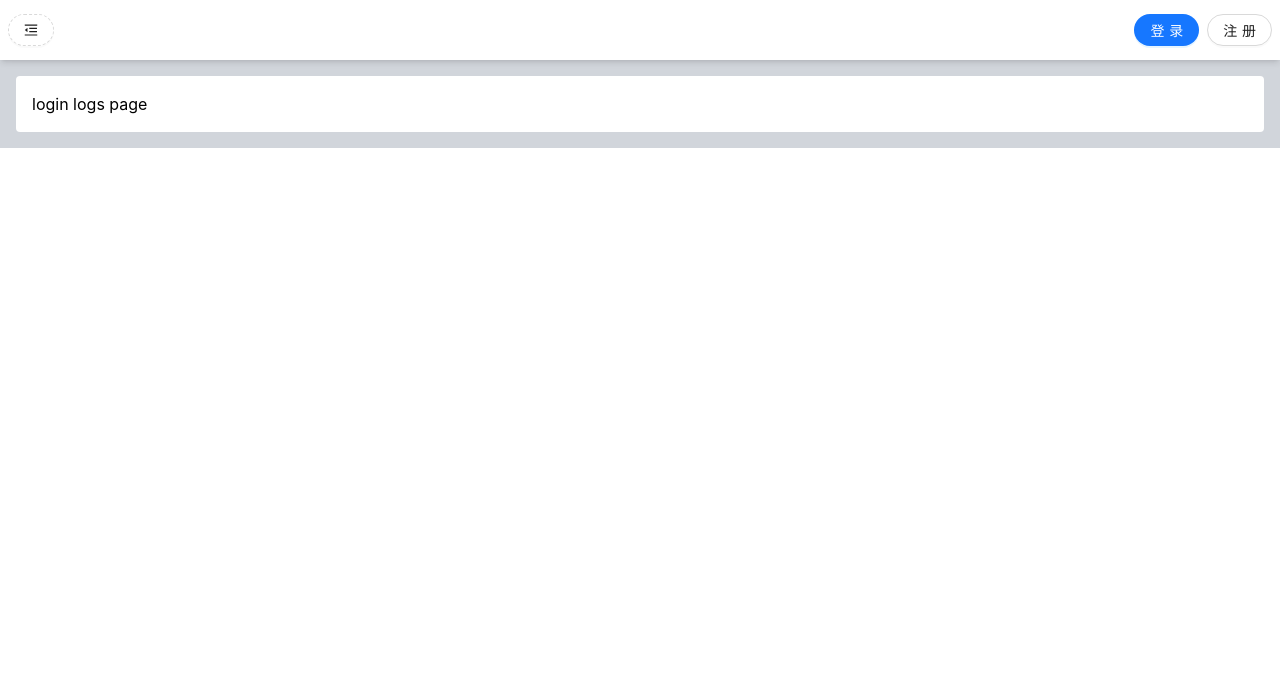
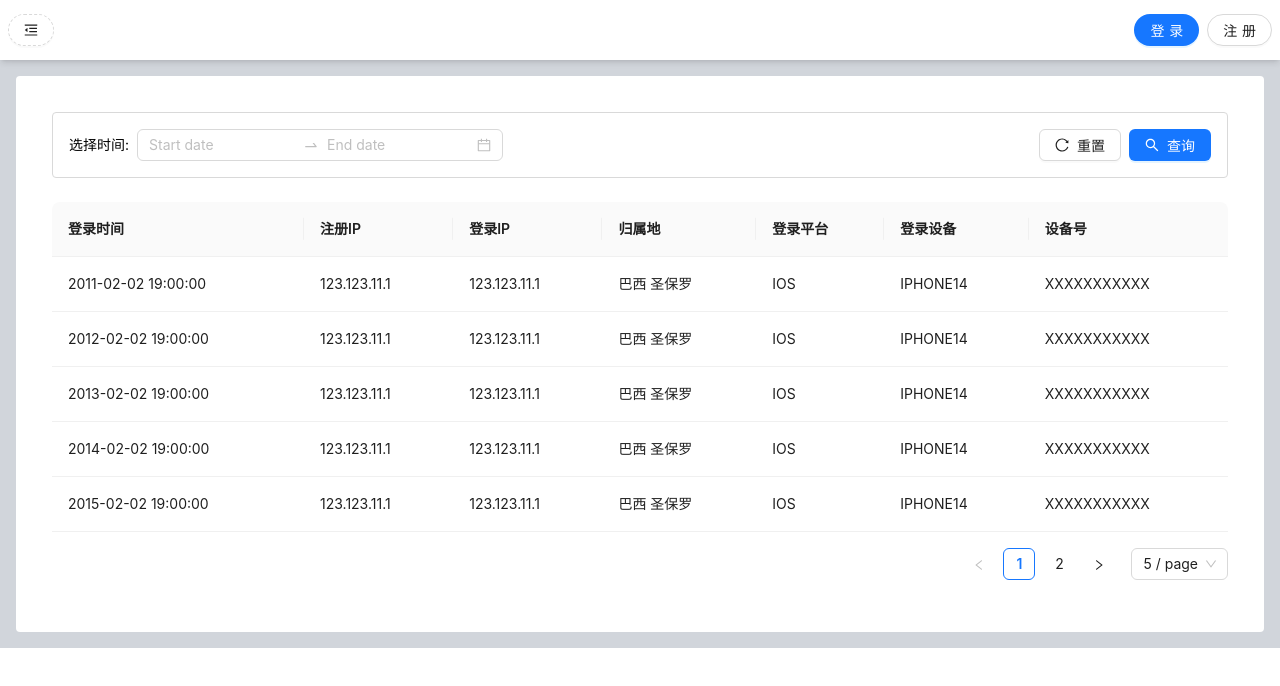
Before and after one commit to dadiosy/stake-fork-admin, a React (Create React App) app: page /logs/login-logs in a window 1280 px wide. Shown: the top 686 px of the page. Built offline with nearby package versions, Linux system fonts and the light colour scheme.

Commit message:
create pagination and logs page

```diff
--- a/src/routes/logs/login-logs/index.jsx
+++ b/src/routes/logs/login-logs/index.jsx
@@ -1,5 +1,186 @@
-export default function LoginLogs() {
+import React, { useState } from "react";
+import { Table, DatePicker, Button, Row, Col, Space } from "antd";
+import { SearchOutlined, ReloadOutlined } from "@ant-design/icons";
+
+const { RangePicker } = DatePicker;
+
+const dataSource = [
+    {
+        key: '1',
+        date: '2011-02-02 19:00:00',
+        registerIp: '123.123.11.1',
+        loginIp: '123.123.11.1',
+        place: '巴西 圣保罗',
+        loginPlatform: 'IOS',
+        loginMachine: 'IPHONE14',
+        machineNumber: 'XXXXXXXXXXX',
+    },
+    {
+        key: '2',
+        date: '2012-02-02 19:00:00',
+        registerIp: '123.123.11.1',
+        loginIp: '123.123.11.1',
+        place: '巴西 圣保罗',
+        loginPlatform: 'IOS',
+        loginMachine: 'IPHONE14',
+        machineNumber: 'XXXXXXXXXXX',
+    },
+    {
+        key: '3',
+        date: '2013-02-02 19:00:00',
+        registerIp: '123.123.11.1',
+        loginIp: '123.123.11.1',
+        place: '巴西 圣保罗',
+        loginPlatform: 'IOS',
+        loginMachine: 'IPHONE14',
+        machineNumber: 'XXXXXXXXXXX',
+    },
+    {
+        key: '4',
+        date: '2014-02-02 19:00:00',
+        registerIp: '123.123.11.1',
+        loginIp: '123.123.11.1',
+        place: '巴西 圣保罗',
+        loginPlatform: 'IOS',
+        loginMachine: 'IPHONE14',
+        machineNumber: 'XXXXXXXXXXX',
+    },
+    {
+        key: '5',
+        date: '2015-02-02 19:00:00',
+        registerIp: '123.123.11.1',
+        loginIp: '123.123.11.1',
+        place: '巴西 圣保罗',
+        loginPlatform: 'IOS',
+        loginMachine: 'IPHONE14',
+        machineNumber: 'XXXXXXXXXXX',
+    },
+    {
+        key: '6',
+        date: '2016-02-02 19:00:00',
+        registerIp: '123.123.11.1',
+        loginIp: '123.123.11.1',
+        place: '巴西 圣保罗',
+        loginPlatform: 'IOS',
+        loginMachine: 'IPHONE14',
+        machineNumber: 'XXXXXXXXXXX',
+    },
+    {
+        key: '7',
+        date: '2017-02-02 19:00:00',
+        registerIp: '123.123.11.1',
+        loginIp: '123.123.11.1',
+        place: '巴西 圣保罗',
+        loginPlatform: 'IOS',
+        loginMachine: 'IPHONE14',
+        machineNumber: 'XXXXXXXXXXX',
+    },
+    {
+        key: '8',
+        date: '2018-02-02 19:00:00',
+        registerIp: '123.123.11.1',
+        loginIp: '123.123.11.1',
+        place: '巴西 圣保罗',
+        loginPlatform: 'IOS',
+        loginMachine: 'IPHONE14',
+        machineNumber: 'XXXXXXXXXXX',
+    },
+    {
+        key: '9',
+        date: '2019-02-02 19:00:00',
+        registerIp: '123.123.11.1',
+        loginIp: '123.123.11.1',
+        place: '巴西 圣保罗',
+        loginPlatform: 'IOS',
+        loginMachine: 'IPHONE14',
+        machineNumber: 'XXXXXXXXXXX',
+    },
+];
+
+const columns = [
+    {
+        title: '登录时间',
+        dataIndex: 'date',
+        key: 'date',
+    },
+    {
+        title: '注册IP',
+        dataIndex: 'registerIp',
+        key: 'registerIp',
+    },
+    {
+        title: '登录IP',
+        dataIndex: 'loginIp',
+        key: 'loginIp',
+    },
+    {
+        title: '归属地',
+        dataIndex: 'place',
+        key: 'place',
+    },
+    {
+        title: '登录平台',
+        dataIndex: 'loginPlatform',
+        key: 'loginPlatform',
+    },
+    {
+        title: '登录设备',
+        dataIndex: 'loginMachine',
+        key: 'loginMachine',
+    },
+    {
+        title: '设备号',
+        dataIndex: 'machineNumber',
+        key: 'machineNumber',
+    },
+];
+
+const LoginLogs = () => {
+    const [pagination, setPagination] = useState({
+        current: 1,
+        pageSize: 5,
+    });
+
+    const handleTableChange = (pagination) => {
+        setPagination(pagination);
+    };
+
     return (
-        <div>login logs page</div>
-    )
-}
+        <div style={{ padding: 20 }}>
+            <Space direction="vertical" size="large" style={{ width: "100%" }}>
+                {/* Search Panel with Border */}
+                <div style={{ border: '1px solid #d9d9d9', padding: '16px', borderRadius: '4px' }}>
+                    <Row gutter={16} align="middle" justify="space-between">
+                        <Col>
+                            <span>选择时间:</span>
+                            <RangePicker style={{ marginLeft: 8 }} />
+                        </Col>
+                        <Col>
+                            <Space>
+                                <Button icon={<ReloadOutlined />}>重置</Button>
+                                <Button type="primary" icon={<SearchOutlined />}>
+                                    查询
+                                </Button>
+                            </Space>
+                        </Col>
+                    </Row>
+                </div>
+
+                {/* Table Panel */}
+                <Table
+                    dataSource={dataSource}
+                    columns={columns}
+                    pagination={{
+                        current: pagination.current,
+                        pageSize: pagination.pageSize,
+                        showSizeChanger: true,
+                        pageSizeOptions: ['5', '10', '20', '50'],
+                    }}
+                    onChange={handleTableChange}
+                />
+            </Space>
+        </div>
+    );
+};
+
+export default LoginLogs;
```
